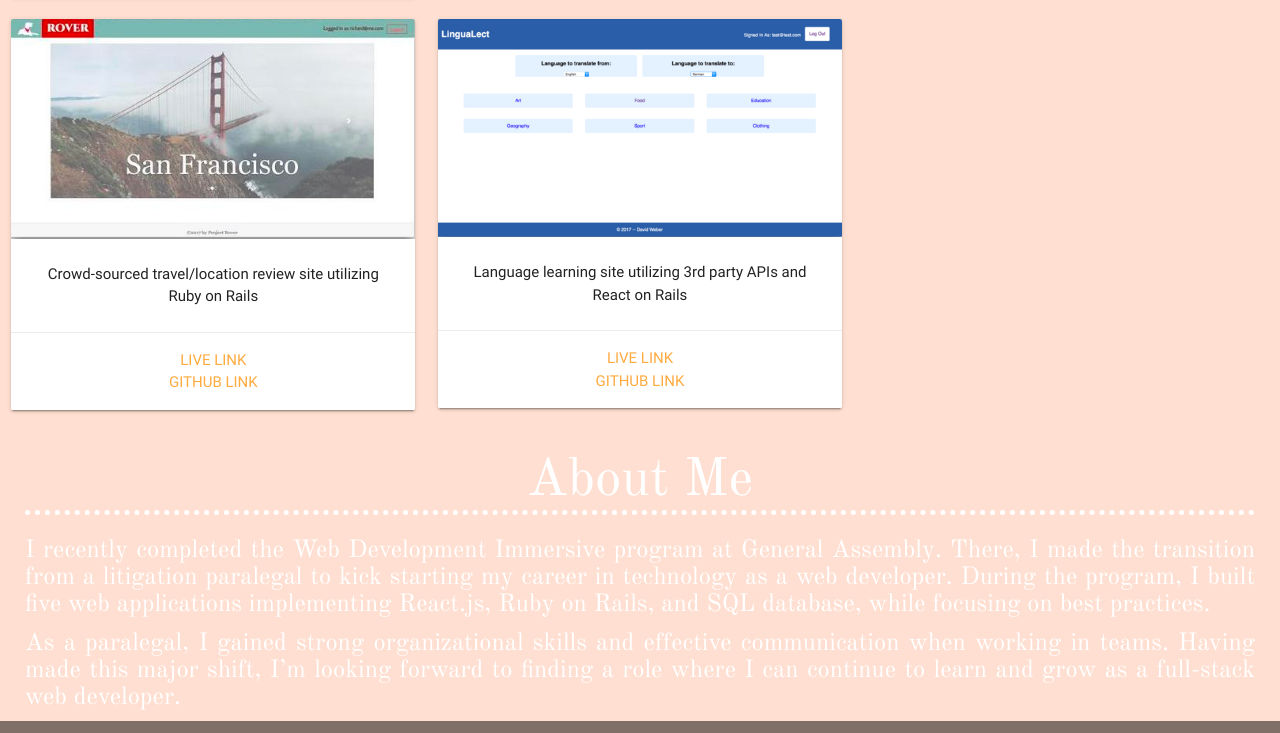
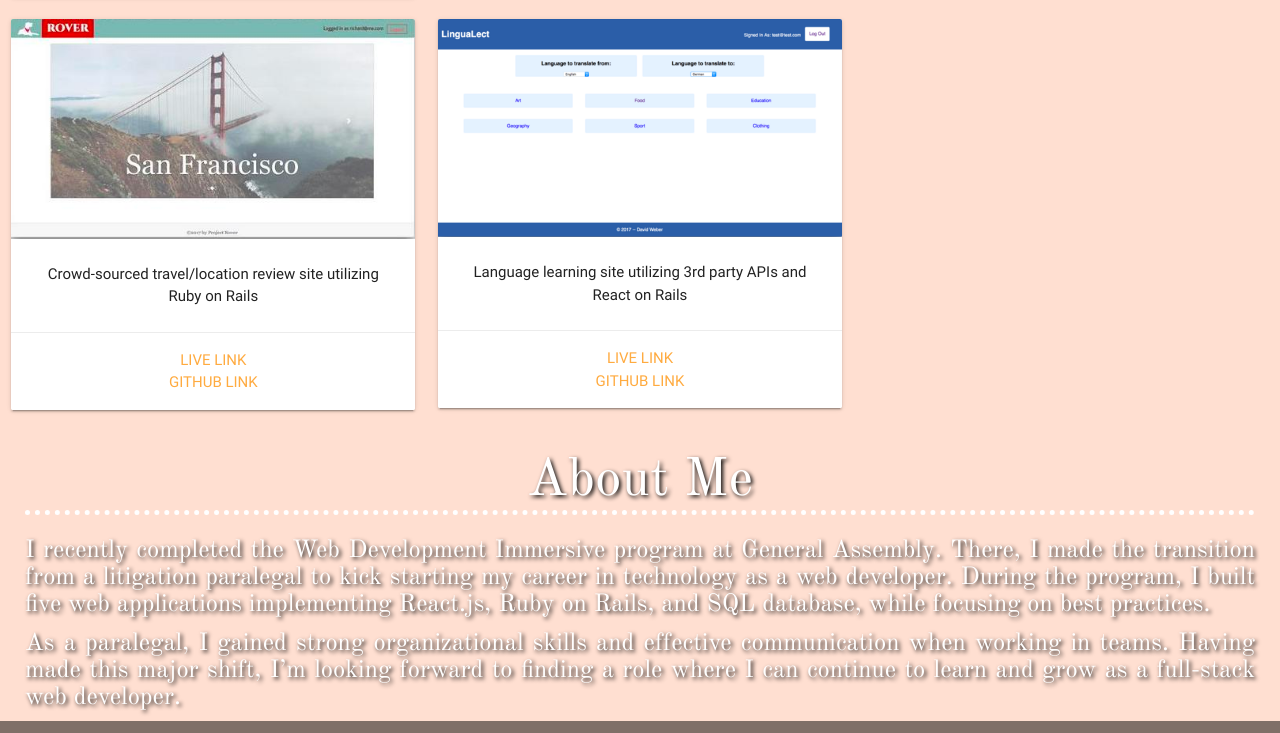
Before and after one commit to dweb1/dweb1.github.io, a plain HTML site: page index.html in a window 1280 px wide. Shown: the part 1002-1735 px from the top of the page. Drawn offline with nearby package versions, Linux system fonts and the light colour scheme.

Commit message:
Added styling to portfolio

```diff
--- a/styles.css
+++ b/styles.css
@@ -6,6 +6,7 @@ body {
   text-align: center;
   font-family: 'Old Standard TT', serif;
   color: white;
+  text-shadow: 2px 2px 4px #000000;
   padding: 0 25px;
 }
 
@@ -39,6 +40,8 @@ h1 {
 
 h2 {
   border-bottom: white thick dotted;
+  text-shadow: 2px 2px 4px #000000;
+
 }
 
 h3 {
```
